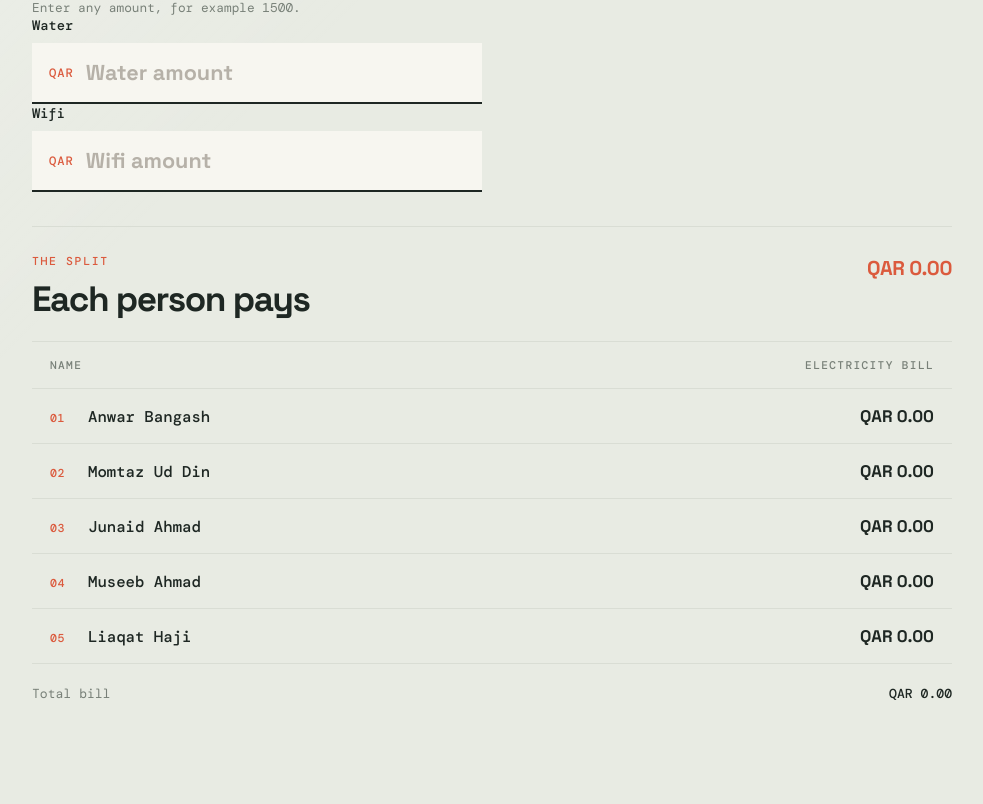
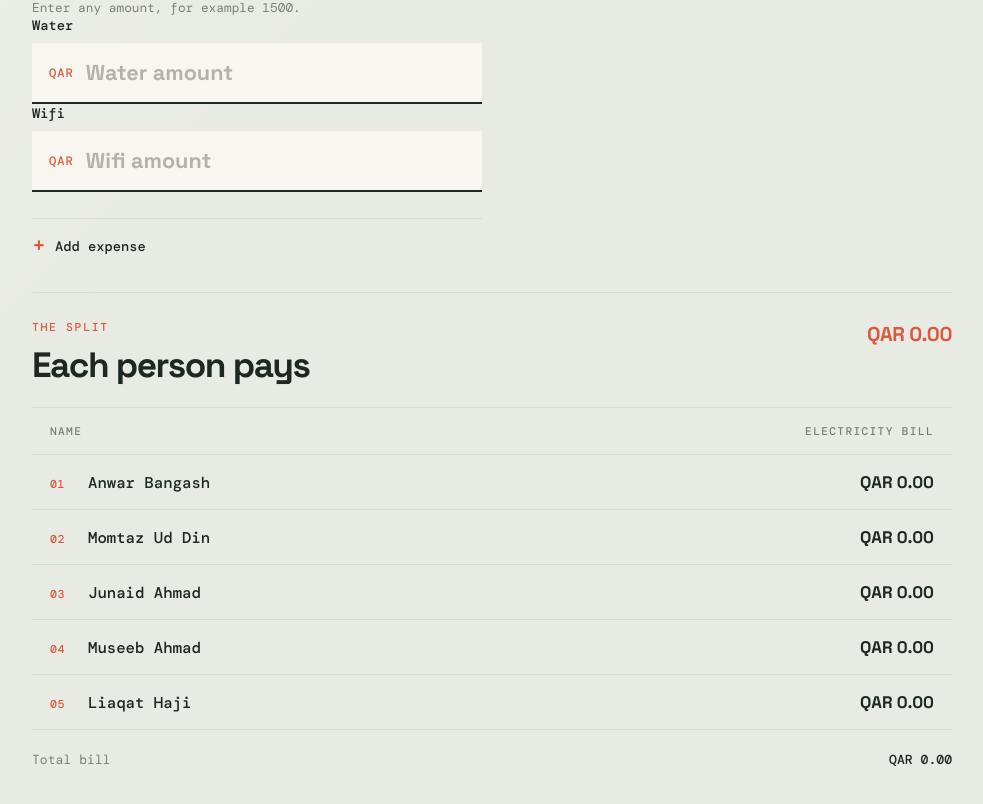
Before and after one commit to fazalhadi26/qatar-rent-project, a React (Vite) app: page / in a window 1280 px wide. Shown: the part 703-1507 px from the top of the page, without its empty margins (148-1131 px from the left). Before the commit the page ends 1485 px from the top, so only its background shows below. Built offline with nearby package versions, Linux system fonts and the light colour scheme.

Commit message:
first-commit

```diff
--- a/src/App.css
+++ b/src/App.css
@@ -36,6 +36,68 @@ td:last-child { font-family: var(--heading); font-size: 1.05rem; }
 .total-line { display: flex; justify-content: space-between; gap: 20px; margin: 21px 0 0; color: var(--muted); font-size: 0.82rem; }
 .total-line strong { color: var(--ink); }
 
+.add-expense {
+  margin-top: 26px;
+  border-top: 1px solid var(--line);
+  padding-top: 18px;
+}
+
+.add-expense summary {
+  display: inline-flex;
+  align-items: center;
+  gap: 9px;
+  color: var(--ink);
+  cursor: pointer;
+  font-size: 0.86rem;
+  font-weight: 700;
+  list-style: none;
+}
+
+.add-expense summary::-webkit-details-marker { display: none; }
+.plus-icon { color: var(--accent); font: 500 1.4rem/0.8 var(--heading); }
+.add-expense[open] .plus-icon { transform: rotate(45deg); }
+
+.add-expense-fields {
+  display: grid;
+  grid-template-columns: 1fr 1fr auto;
+  align-items: end;
+  gap: 14px;
+  margin-top: 20px;
+}
+
+.add-expense-fields label {
+  display: block;
+  margin-bottom: 8px;
+  color: var(--muted);
+  font-size: 0.72rem;
+  font-weight: 700;
+  letter-spacing: 0.08em;
+  text-transform: uppercase;
+}
+
+.add-expense-fields input {
+  width: 100%;
+  border: 1px solid var(--line);
+  background: var(--paper);
+  font-size: 0.95rem;
+}
+
+.add-button {
+  min-height: 51px;
+  padding: 0 20px;
+  border: 1px solid var(--ink);
+  background: var(--ink);
+  color: var(--paper);
+  cursor: pointer;
+  font: 700 0.82rem var(--body);
+  transition: background 160ms ease, color 160ms ease;
+}
+
+.add-button:hover {
+  background: var(--accent);
+  border-color: var(--accent);
+}
+
 @media (max-width: 600px) {
   .app-shell { width: min(100% - 28px, 920px); padding-top: 48px; }
   .intro { margin-bottom: 34px; }
@@ -43,4 +105,5 @@ td:last-child { font-family: var(--heading); font-size: 1.05rem; }
   .share-total { font-size: 1.1rem; }
   th, td { padding: 14px 8px; }
   .row-number { width: 31px; }
+  .add-expense-fields { grid-template-columns: 1fr; }
 }
--- a/src/App.tsx
+++ b/src/App.tsx
@@ -85,6 +85,37 @@ function App() {
               placeholder="Wifi amount"
             />
           </div>
+
+          <details className="add-expense">
+            <summary aria-label="Show fields to add an expense">
+              <span className="plus-icon" aria-hidden="true">+</span>
+              <span>Add expense</span>
+            </summary>
+            <div className="add-expense-fields">
+              <div>
+                <label htmlFor="expense-name">Name</label>
+                <input
+                  id="expense-name"
+                  name="expenseName"
+                  type="text"
+                  placeholder="Name"
+                />
+              </div>
+              <div>
+                <label htmlFor="expense-amount">Amount</label>
+                <input
+                  id="expense-amount"
+                  name="expenseAmount"
+                  type="number"
+                  min="0"
+                  step="0.01"
+                  inputMode="decimal"
+                  placeholder="Amount"
+                />
+              </div>
+              <button type="button" className="add-button">Add</button>
+            </div>
+          </details>
         </form>
       </section>
 
```
